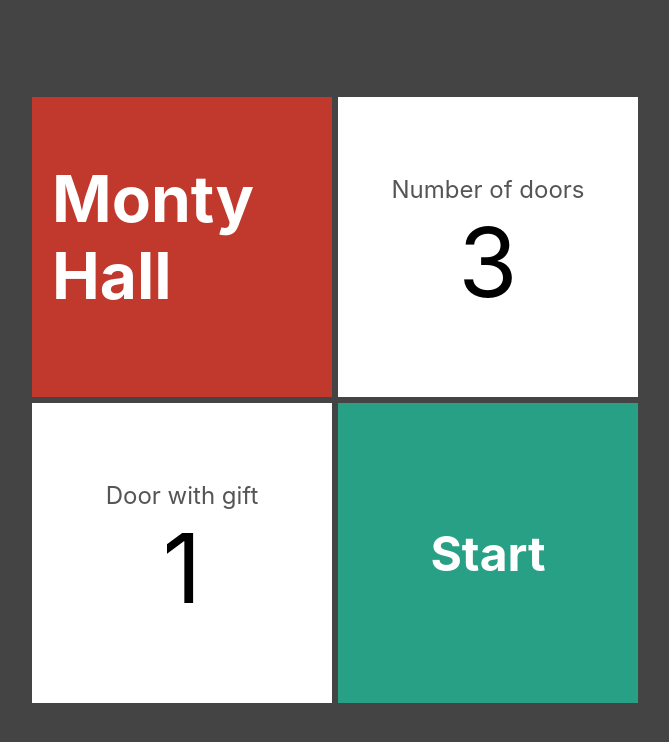
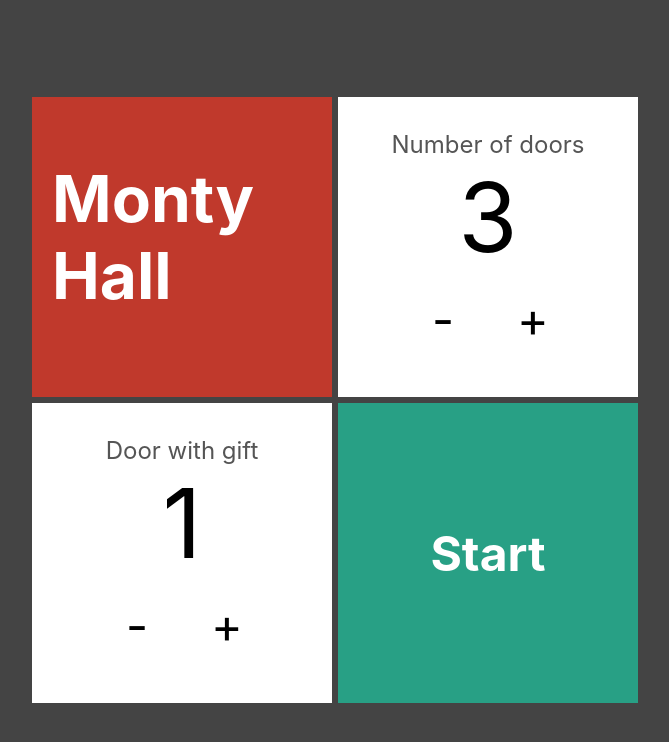
Before and after one commit to betosan83/next-monty-hall-doors, a Next.js app: page / in a window 1280 px wide. Shown: the top 742 px of the page, without its empty margins (305-974 px from the left). Built offline with nearby package versions, Linux system fonts and the light colour scheme.

Commit message:
Buttons and parameters to increase number of doors and gift location.

```diff
--- a/components/NumberInput.tsx
+++ b/components/NumberInput.tsx
@@ -7,11 +7,17 @@ interface NumberInputProps {
 }
 
 export default function NumberInput(props: NumberInputProps) {
+    const dec = () => props.onChange(props.value - 1)
+    const inc = () => props.onChange(props.value + 1)
 
-    return(
+    return (
         <div className={styles.numberInput}>
             <span className={styles.text}>{props.text}</span>
             <span className={styles.value}>{props.value}</span>
+            <div className={styles.buttons}>
+                <div className={styles.btn} onClick={dec}>-</div>
+                <div className={styles.btn} onClick={inc}>+</div>
+            </div>
         </div>
     )
 }
--- a/pages/index.tsx
+++ b/pages/index.tsx
@@ -25,7 +25,7 @@ export default function Form() {
             value={withGift} onChange={newDoorWithGift => setWithGift(newDoorWithGift)}></NumberInput>
         </Card>
         <Card bgcolor="#28a085">
-          <Link href={`/game/4/2`} passHref={true}>
+          <Link href={`/game/${qtDoors}/${withGift}`} passHref={true}>
             <h2 className={styles.link}>Start</h2>
           </Link>
         </Card>
--- a/styles/NumberInput.module.css
+++ b/styles/NumberInput.module.css
@@ -15,3 +15,19 @@
 .value {
     font-size: 6rem;
 }
+
+.buttons {
+    display: flex;
+}
+
+.btn {
+    display: flex;
+    justify-content: center;
+    align-items: center;
+    font-size: 3rem;
+    height: 80px;
+    width: 80px;
+    margin: 5px;
+    border: none;
+    cursor: pointer;
+}
```
